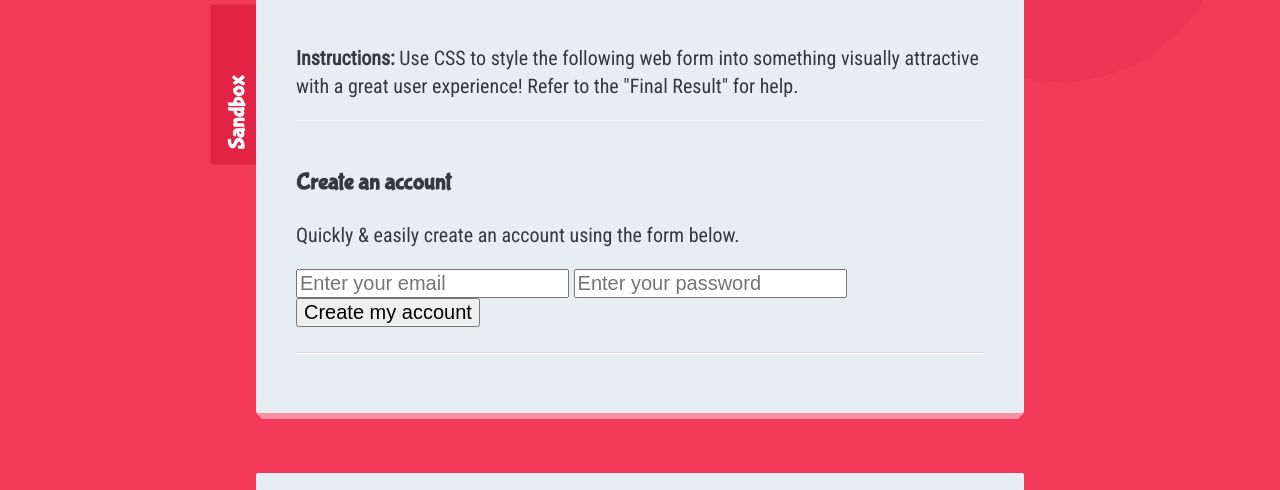
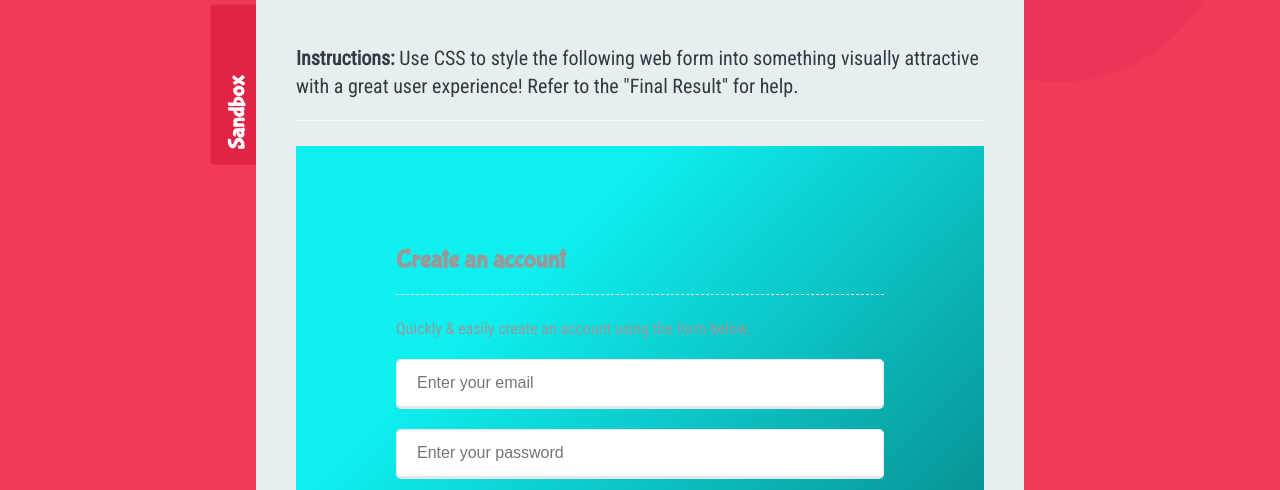
Before and after one commit to LordRanchoatos/CSS3, a plain HTML site: page 4 - Sexy Registration Form/index.html in a window 1280 px wide. Shown: the part 276-766 px from the top of the page. Drawn offline with Linux system fonts and the light colour scheme; a web font is replaced by a local one.

Commit message:
registration form

```diff
--- a/4 - Sexy Registration Form/sandbox.css
+++ b/4 - Sexy Registration Form/sandbox.css
@@ -3,3 +3,80 @@
     CODE YOUR STYLES BELOW!
 
    ====================================== */
+.register-wrapper {
+    background-image: -webkit-linear-gradient(135deg, #0eeff0 30%, #088f90 90%);
+    background-image: linear-gradient(135deg, #0eeff0 30%, #088f90 90%);
+    position: relative;
+    z-index: 3;
+    padding: 100px;
+    color: #999;
+    font-size: 1rem;
+}
+
+.register-wrapper * {
+    box-sizing: border-box;
+}
+
+.register-wrapper form input {
+    display: block;
+    width: 100%;
+    padding: 0 20px;
+    line-height: 50px;
+    height: 50px;
+    background: white;
+    border: solid 1px #e6e6e6;
+    border-bottom-width: 3px;
+    border-radius: 5px;
+    -webkit-transition: all 0.3s ease;
+    transition: all 0.3s ease;
+    outline: none;
+}
+
+.register-wrapper form input:not(:last-child) {
+    margin-bottom: 20px;
+}
+
+.register-wrapper form input[type="email"]:focus,
+.register-wrapper form input[type="email"]:active,
+.register-wrapper form input[type="password"]:focus,
+.register-wrapper form input[type="password"]:active {
+    border-color: #ccc;
+}
+
+.register-wrapper form input[type="submit"] {
+    position: relative;
+    z-index: 1;
+    display: inline-block;
+    padding: 0 20px;
+    background-color: #f2395a;
+    background-size: 20px 20px;
+    background-image: -webkit-linear-gradient(45deg,
+                                                rgba(255, 255, 255, 0.15) 25%, rgba(0, 0, 0, 0) 25%,
+                                                rgba(0, 0, 0, 0) 50%,
+                                                rgba(255, 255, 255, 0.15) 50%, rgba(255, 255, 255, 0.15) 75%, rgba(0, 0, 0, 0) 75%,
+                                                rgba(0, 0, 0, 0));
+    background-image:         linear-gradient(45deg,
+                                                rgba(255, 255, 255, 0.15) 25%, rgba(0, 0, 0, 0) 25%,
+                                                rgba(0, 0, 0, 0) 50%,
+                                                rgba(255, 255, 255, 0.15) 50%, rgba(255, 255, 255, 0.15) 75%, rgba(0, 0, 0, 0) 75%,
+                                                rgba(0, 0, 0, 0)
+                                                );
+    border: solid 1px #f02146;
+    border-bottom-width: 3px;
+    color: white;
+    outline: none;
+    cursor: pointer;
+    -webkit-transition: all 0.3s ease;
+    transition: all 0.3s ease;
+}
+
+.register-wrapper form input[type="submit"]:hover {
+    background-size: 40px 40px;
+}
+
+.register-title {
+    font-size: 1.6rem;
+    padding-bottom: 20px;
+    margin: 0 0 20px;
+    border-bottom: dashed 1px #e6e6e6;
+}
```
Also changed, not shown: 1 other file.
